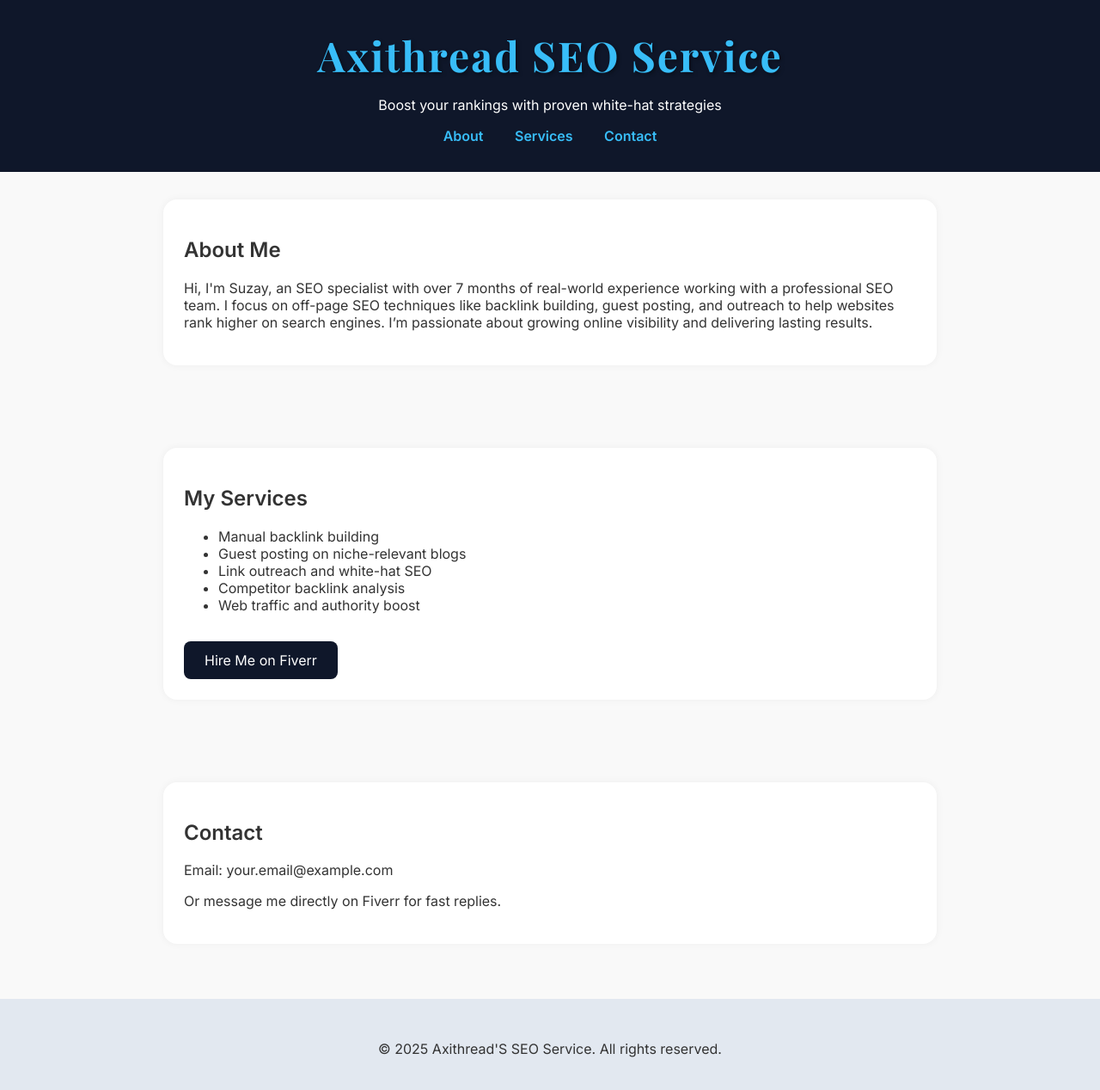
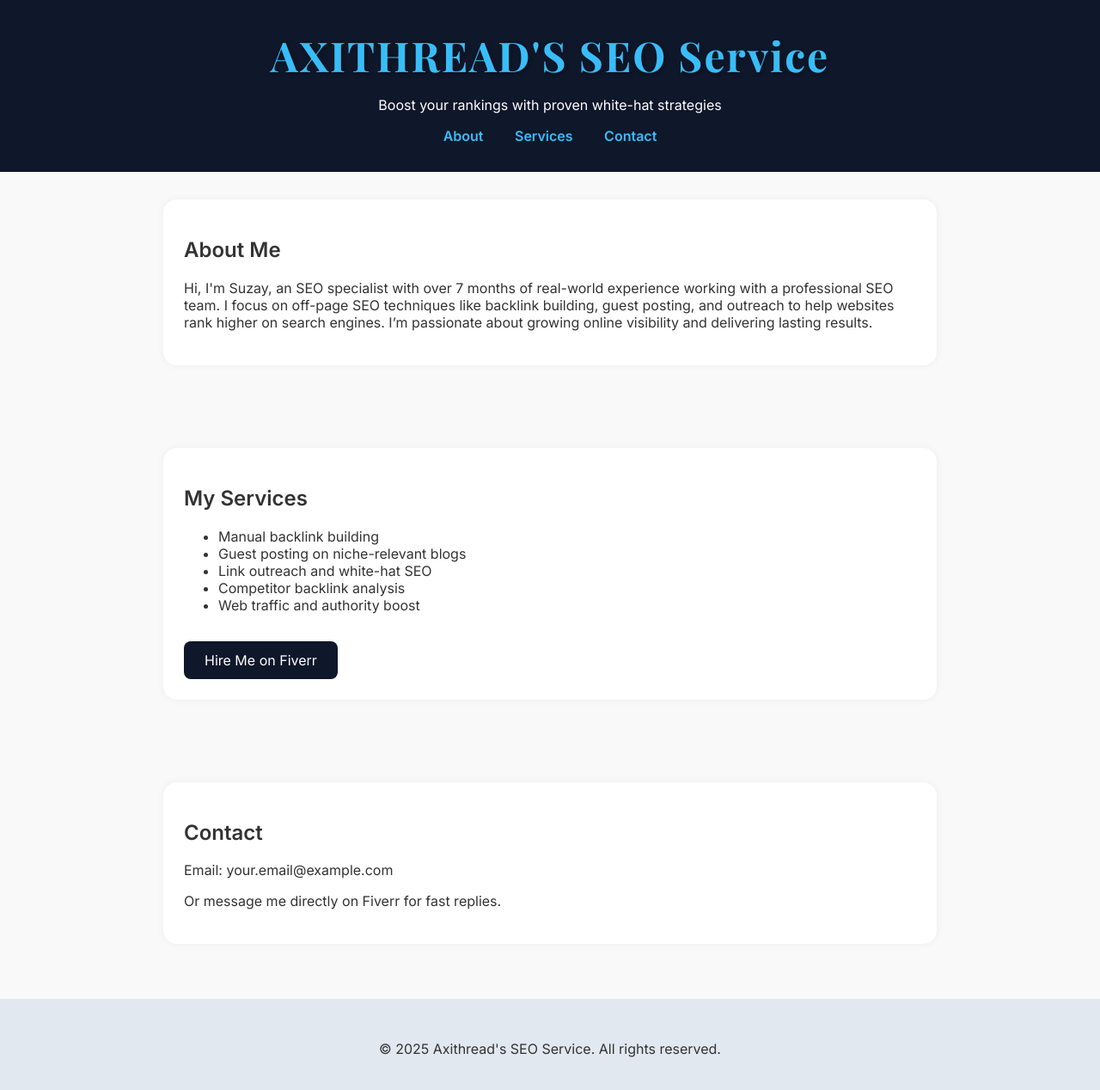
Before and after one commit to suzaysarker/seo-portfolio, a plain HTML site: page index.html in a window 1280 px wide. Shown: the whole page at 86% size. Drawn offline with nearby package versions, Linux system fonts and the light colour scheme.

Commit message:
Update index.html

```diff
--- a/index.html
+++ b/index.html
@@ -66,7 +66,7 @@
 </head>
 <body>
   <header>
-    <h1>Axithread SEO Service</h1>
+    <h1>AXITHREAD'S SEO Service</h1>
     <p>Boost your rankings with proven white-hat strategies</p>
     <nav>
       <a href="#about">About</a>
@@ -105,7 +105,7 @@
   </section>
 
   <footer>
-    <p>&copy; 2025 Axithread'S SEO Service. All rights reserved.</p>
+    <p>&copy; 2025 Axithread's SEO Service. All rights reserved.</p>
   </footer>
 </body>
 </html>
```
